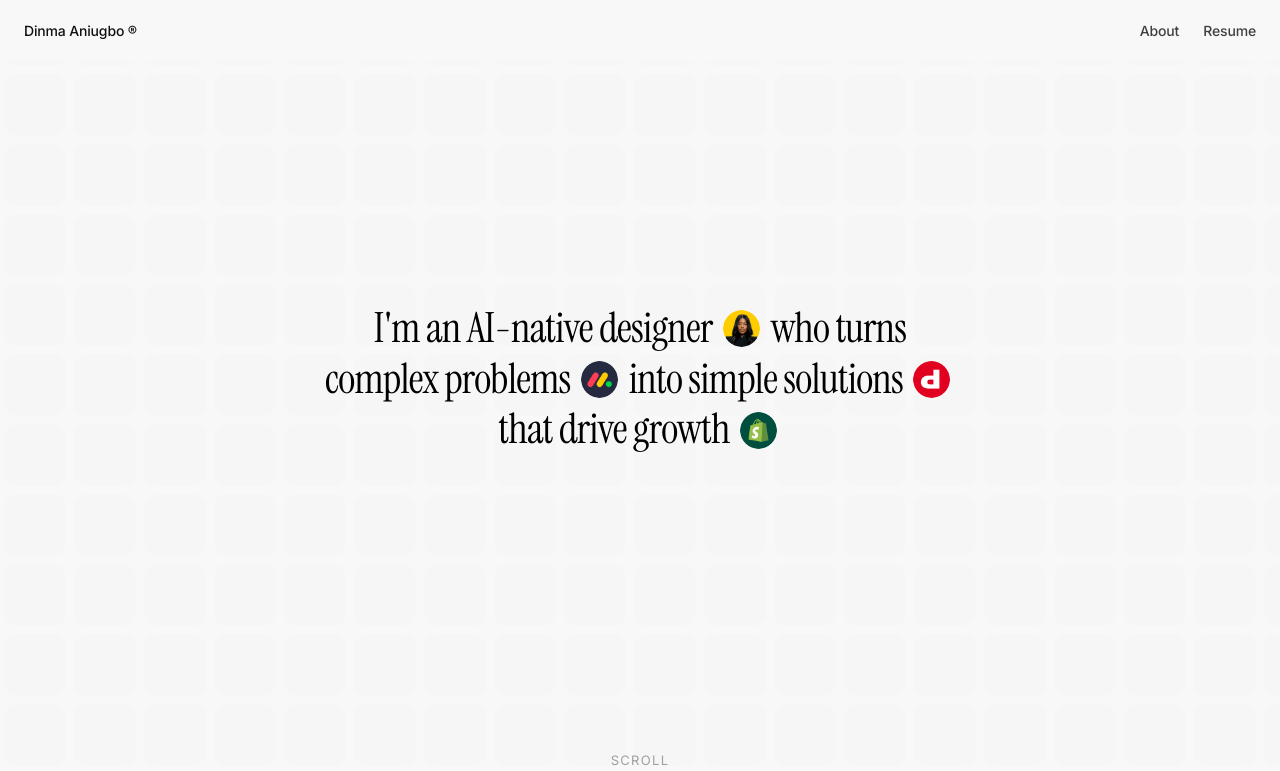
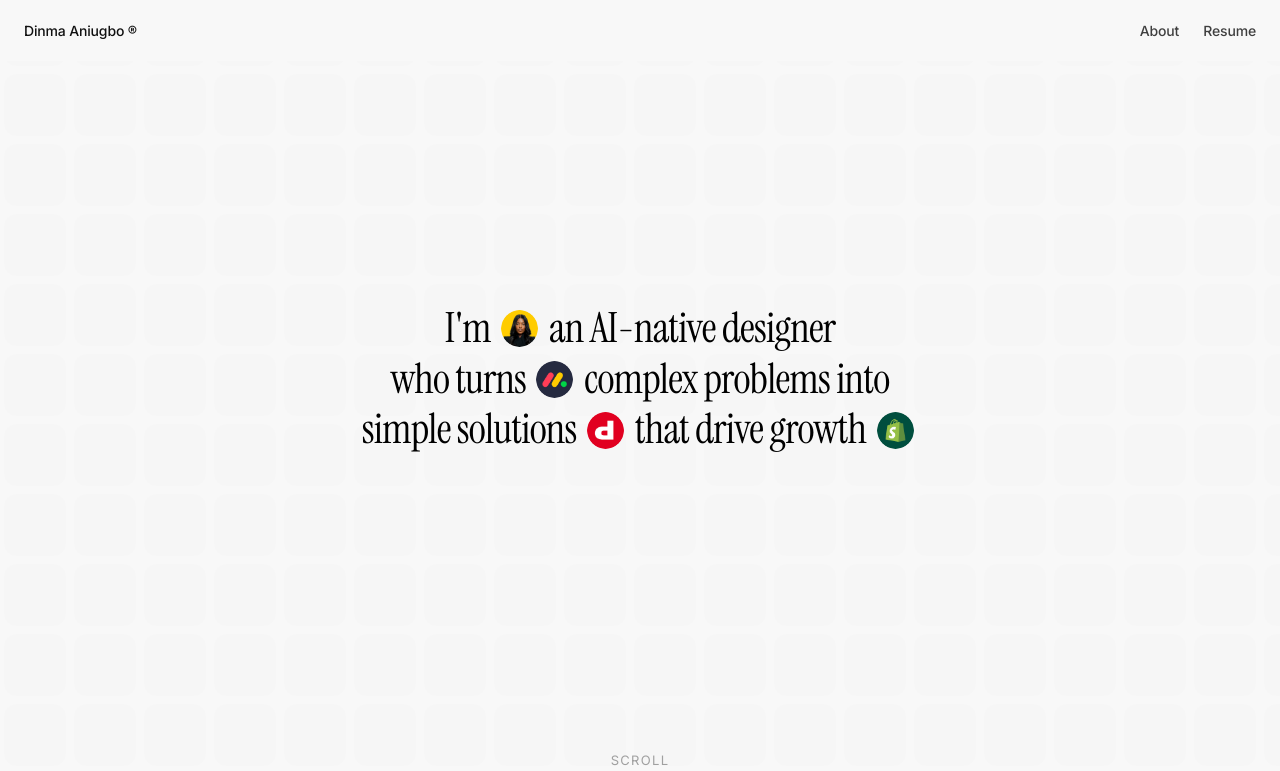
Before and after one commit to aniugbodinma/portfolio, a plain HTML site: page index.html in a window 1280 px wide. Shown: the top 771 px of the page. Drawn offline with nearby package versions, Linux system fonts and the light colour scheme.

Commit message:
Open the hero with the photo instead of the name.
Co-authored-by: Chidinma Aniugbo <aniugbodinma@users.noreply.github.com>

```diff
--- a/index.html
+++ b/index.html
@@ -14,7 +14,7 @@
 
 <section class="stage" id="top">
   <div class="hero">
-    <h1 class="hero-text">I&apos;m an <span class="nowrap">AI-native</span> <span class="nowrap">designer <span class="fly photo"><img src="images/me-circle.png" alt="Dinma Aniugbo"></span></span> who turns <br>complex <span class="nowrap">problems <span class="fly logo c-monday"><img src="images/monday-circle.png?v=4" alt="monday.com"></span></span> into simple <span class="nowrap">solutions <span class="fly logo c-depop"><img src="images/depop-circle.png" alt="Depop"></span></span> <br>that drive <span class="nowrap">growth <span class="fly logo c-shopify"><img src="images/shopify-circle.png" alt="Shopify"></span></span></h1>
+    <h1 class="hero-text"><span class="nowrap">I&apos;m <span class="fly photo"><img src="images/me-circle.png" alt="Dinma Aniugbo"></span></span> an <span class="nowrap">AI-native</span> designer <br>who <span class="nowrap">turns <span class="fly logo c-monday"><img src="images/monday-circle.png?v=4" alt="monday.com"></span></span> complex problems into <br>simple <span class="nowrap">solutions <span class="fly logo c-depop"><img src="images/depop-circle.png" alt="Depop"></span></span> that drive <span class="nowrap">growth <span class="fly logo c-shopify"><img src="images/shopify-circle.png" alt="Shopify"></span></span></h1>
     <p class="hero-company" aria-live="polite"></p>
     <p class="hero-sub">Scroll</p>
   </div>
```
